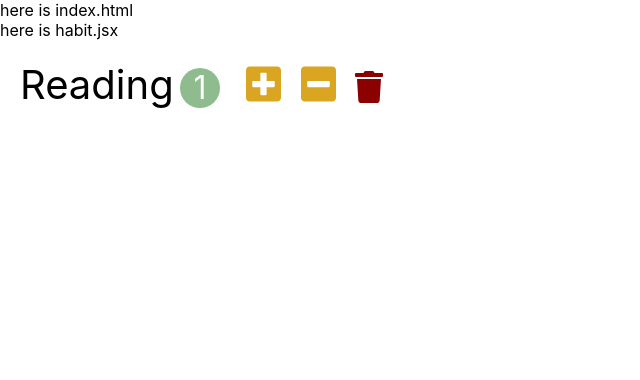
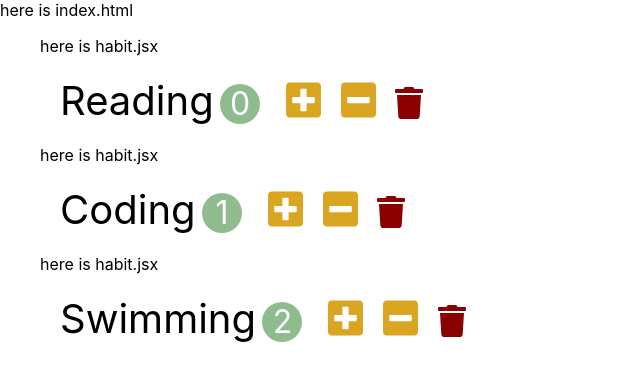
Before and after one commit to nyadvlp/lecture_habit-tracker, a React (Create React App) app: page / in a window 1280 px wide. Shown: the top 380 px of the page, without its empty margins (0-640 px from the left). Built offline with nearby package versions, Linux system fonts and the light colour scheme.

Commit message:
props 사용 시작

```diff
--- a/src/app.jsx
+++ b/src/app.jsx
@@ -1,10 +1,10 @@
 import react from 'react';
 import './app.css';
-import Habit from './components/habit';
+import Habits from './components/habits';
 
 function App() {
 
-  return <Habit />;
+  return <Habits />;
 
 }
 
--- a/src/components/habit.jsx
+++ b/src/components/habit.jsx
@@ -1,17 +1,36 @@
 import React, { Component } from 'react';
 
 class Habit extends Component {
+    state = {
+      count: 0,
+    };
+
+    handleIncrement = () => {
+        // state 오브젝트의 count를 증가하고 state를 업데이트
+        this.setState({count: this.state.count +1 });
+    }
+
+    handleDecrement = () => {
+        // 음수가 되지 않도록 처리
+        const count = this.state.count - 1;
+
+        // state 오브젝트의 count를 감소하고 state를 업데이트
+        this.setState({count: count < 0 ? 0 : count});
+    }
+
     render() {
+        const { name, count } = this.props.habit;
+
         return (
             <>
             <span>here is habit.jsx</span><br/>
                 <li className="habit">
-                    <span className="habit-name">Reading</span>
-                    <span className="habit-count">1</span>
-                    <button className="habit-button habit-increase">
+                    <span className="habit-name">{name}</span>
+                    <span className="habit-count">{count}</span>
+                    <button className="habit-button habit-increase" onClick={this.handleIncrement}>
                         <i className="fas fa-plus-square"></i>
                     </button>
-                    <button className="habit-button habit-decrease">
+                    <button className="habit-button habit-decrease" onClick={this.handleDecrement}>
                         <i className="fas fa-minus-square"></i>
                     </button>
                     <button className="habit-button habit-delete">
--- /dev/null
+++ b/src/components/habits.jsx
@@ -0,0 +1,24 @@
+import React, { Component } from 'react';
+import Habit from './habit';
+
+class Habits extends Component {
+    state = {
+        habits : [
+            {id: 1, name: 'Reading', count: 0},
+            {id: 2, name: 'Coding', count: 1},
+            {id: 3, name: 'Swimming', count: 2},
+        ],
+    };
+
+    render() {
+        return (
+            <ul>
+                {this.state.habits.map(habit => (
+                    <Habit key = {habit.id} habit = {habit} />
+                ))}
+            </ul>
+        );
+    }
+}
+
+export default Habits;
```
